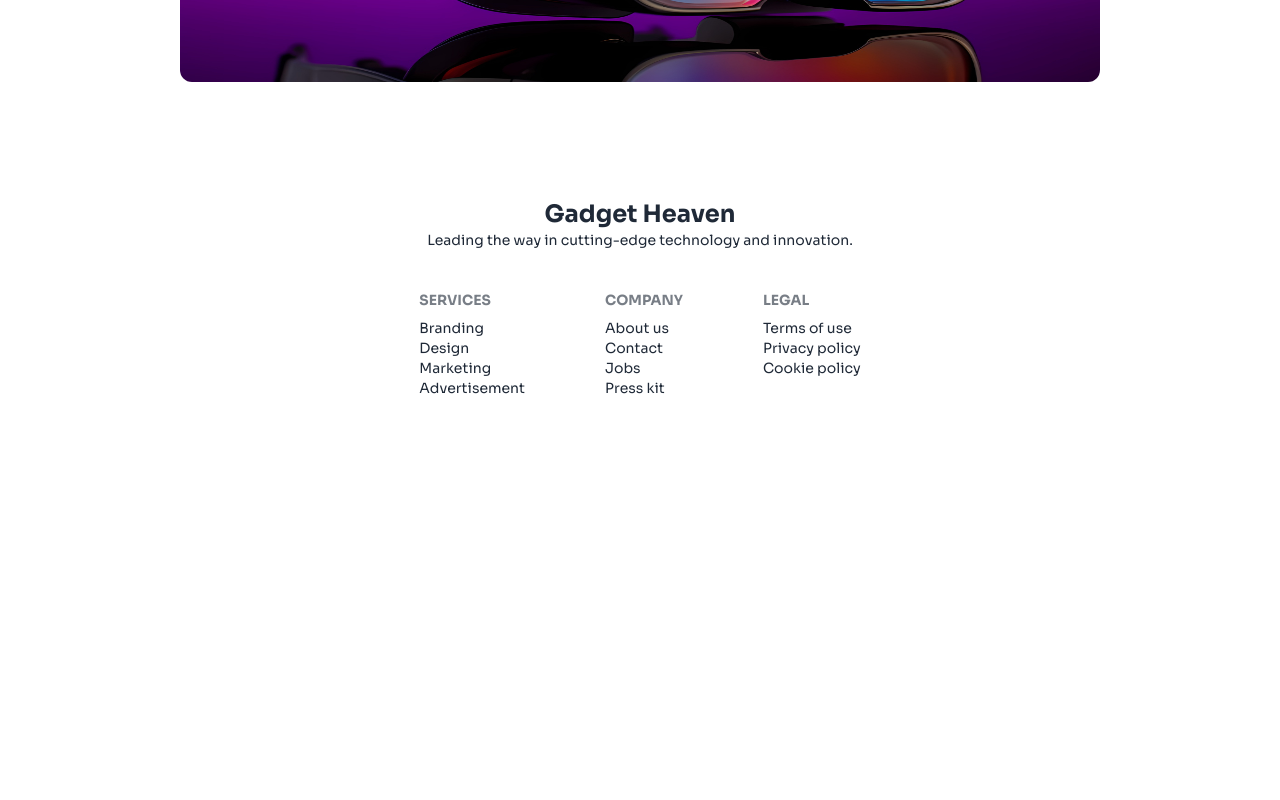
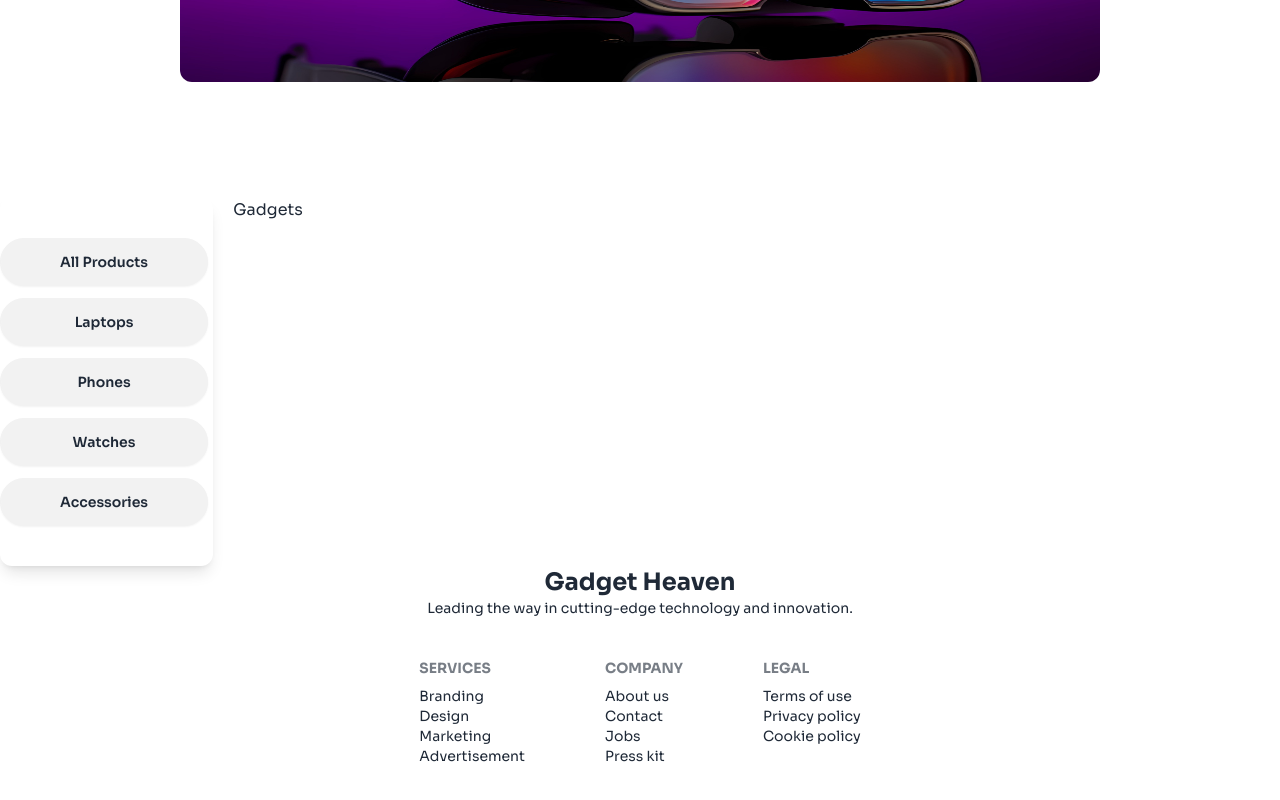
Before and after one commit to ShahariarSohan/gadget-heaven-app, a React (Vite) app: page / in a window 1280 px wide. Shown: the part 1050-1850 px from the top of the page. Before the commit the page ends 1488 px from the top, so only its background shows below. Built offline with nearby package versions, Linux system fonts and the light colour scheme.

Commit message:
category button added

```diff
--- a/src/components/Banner.jsx
+++ b/src/components/Banner.jsx
@@ -4,7 +4,7 @@ import { Link } from "react-router-dom";
 const Banner = () => {
   return (
     <div>
-      <div className="container mx-auto">
+      <div>
         <div className="hero bg-[#9538E2] min-h-screen text-white lg:rounded-xl">
           <div className="hero-content text-center">
             <div className="space-y-10">
--- /dev/null
+++ b/src/components/Category.jsx
@@ -0,0 +1,48 @@
+import React from "react";
+import { Link } from "react-router-dom";
+
+const Category = () => {
+  return (
+    <div className=" items-center w-1/6 shadow-lg py-10 rounded-xl">
+      <ul className="grid gap-3">
+        <div>
+          <Link>
+            <button className="btn rounded-full w-52 hover:text-white hover:bg-primary ">
+              All Products
+            </button>
+          </Link>
+        </div>
+        <div>
+          <Link>
+            <button className="btn rounded-full w-52 hover:text-white hover:bg-primary ">
+              Laptops
+            </button>
+          </Link>
+        </div>
+        <div>
+          <Link>
+            <button className="btn rounded-full w-52 hover:text-white hover:bg-primary ">
+              Phones
+            </button>
+          </Link>
+        </div>
+        <div>
+          <Link>
+            <button className="btn rounded-full w-52 hover:text-white hover:bg-primary ">
+              Watches
+            </button>
+          </Link>
+        </div>
+        <div>
+          <Link>
+            <button className="btn rounded-full w-52 hover:text-white hover:bg-primary ">
+              Accessories
+            </button>
+          </Link>
+        </div>
+      </ul>
+    </div>
+  );
+};
+
+export default Category;
--- /dev/null
+++ b/src/components/Gadgets.jsx
@@ -0,0 +1,7 @@
+import React from "react";
+
+const Gadgets = () => {
+  return <div>Gadgets</div>;
+};
+
+export default Gadgets;
--- a/src/pages/Home.jsx
+++ b/src/pages/Home.jsx
@@ -1,10 +1,16 @@
 import React from "react";
 import Banner from "../components/Banner";
+import Category from "../components/Category";
+import Gadgets from "../components/Gadgets";
 
 const Home = () => {
   return (
-    <div>
+    <div className="container mx-auto">
       <Banner></Banner>
+      <div className="flex flex-col md:flex-row gap-5">
+        <Category></Category>
+        <Gadgets></Gadgets>
+      </div>
     </div>
   );
 };
```
